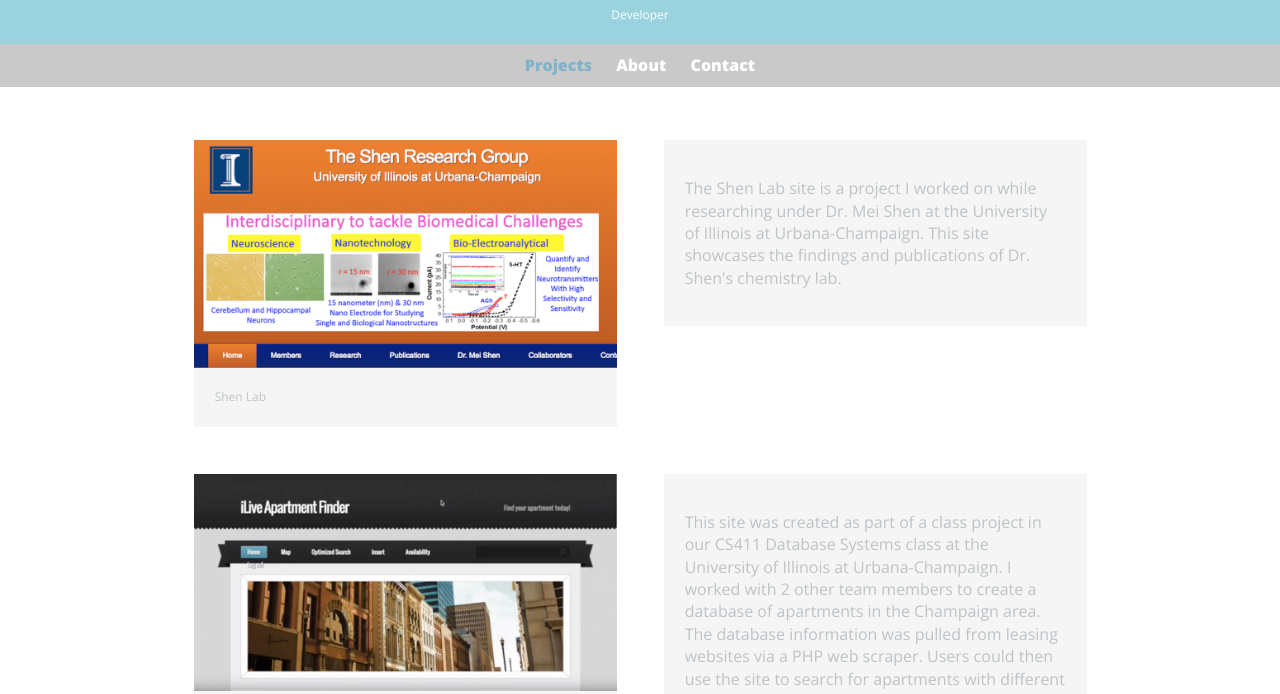
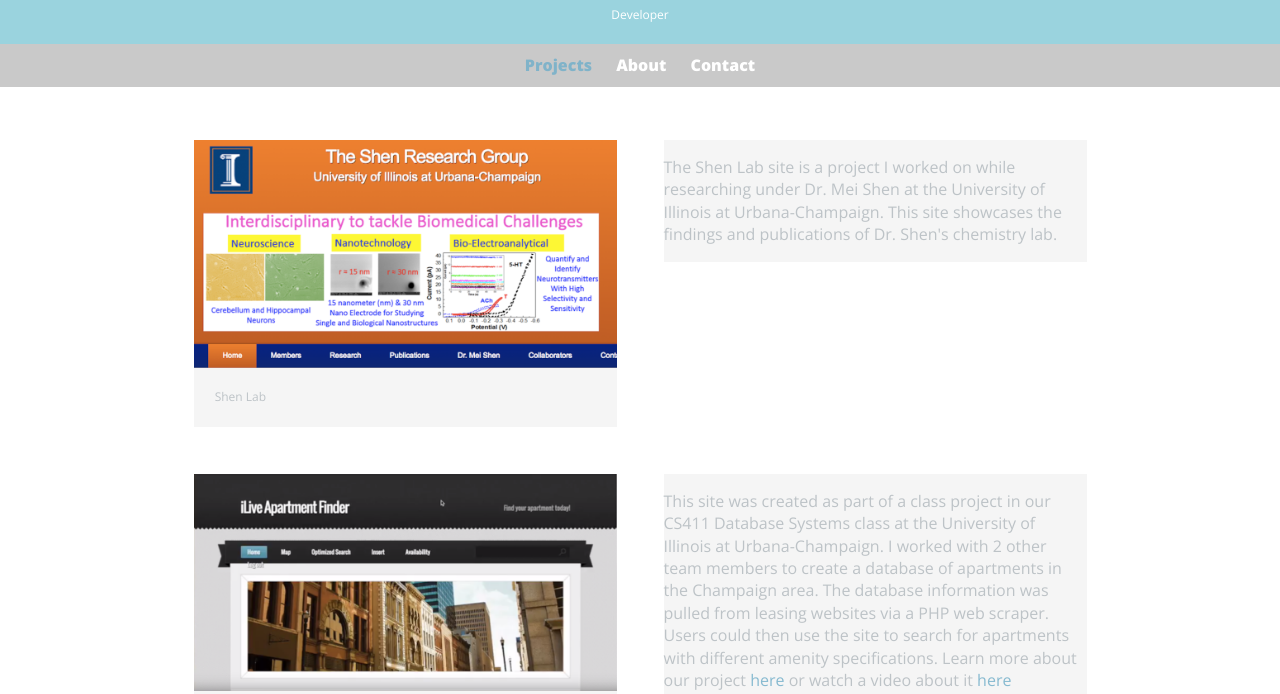
Before and after one commit to cathysuresh/cathysuresh.github.io, a plain HTML site: page index.html in a window 1280 px wide. Shown: the part 71-765 px from the top of the page. Drawn offline with nearby package versions, Linux system fonts and the light colour scheme.

Commit message:
Removed padding from Responsive CSS
moving over to main css

```diff
--- a/css/responsive.css
+++ b/css/responsive.css
@@ -7,6 +7,7 @@
         width: 50%;
         float: left;
     }
+
     #secondary {
         width: 40%;
         float: right;
@@ -25,9 +26,6 @@
         clear: left;
     }
 
-    #gallery li p {
-        padding: 5%;
-    }
 
   /**************************************
    PAGE: ABOUT
@@ -37,13 +35,10 @@
         float: left;
         /*margin: 0 5% 80px 0 ; */
         width: 20%
-
-
     }
 
     #about {
         float: right;
         max-width: 75%;
-
     }
 }
```
